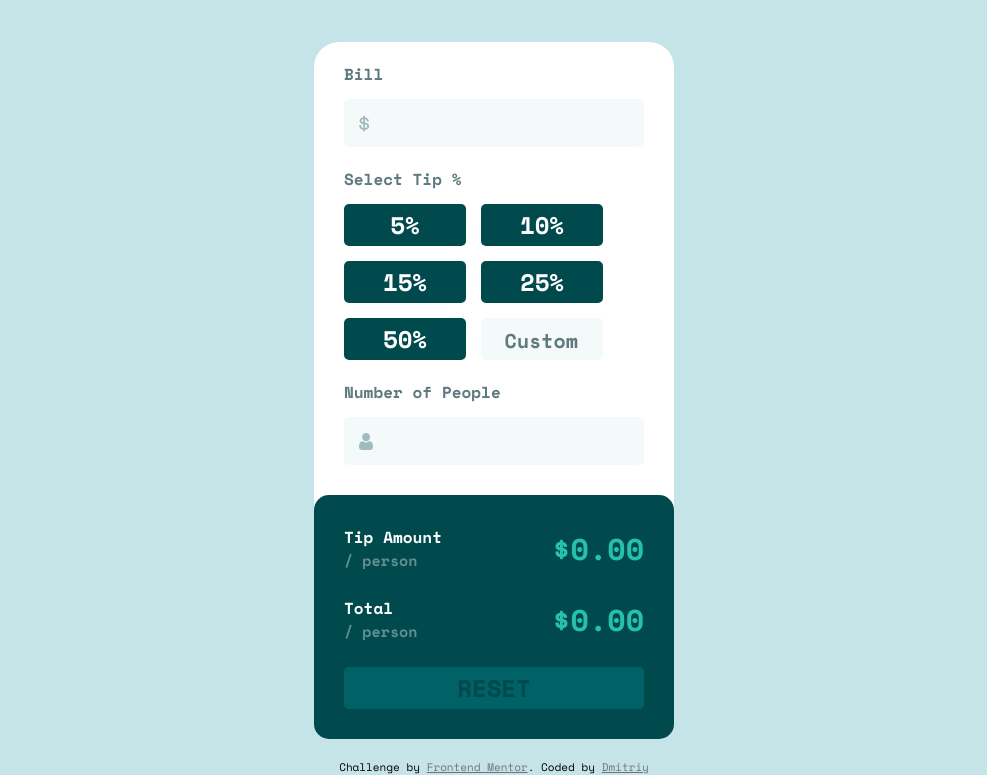
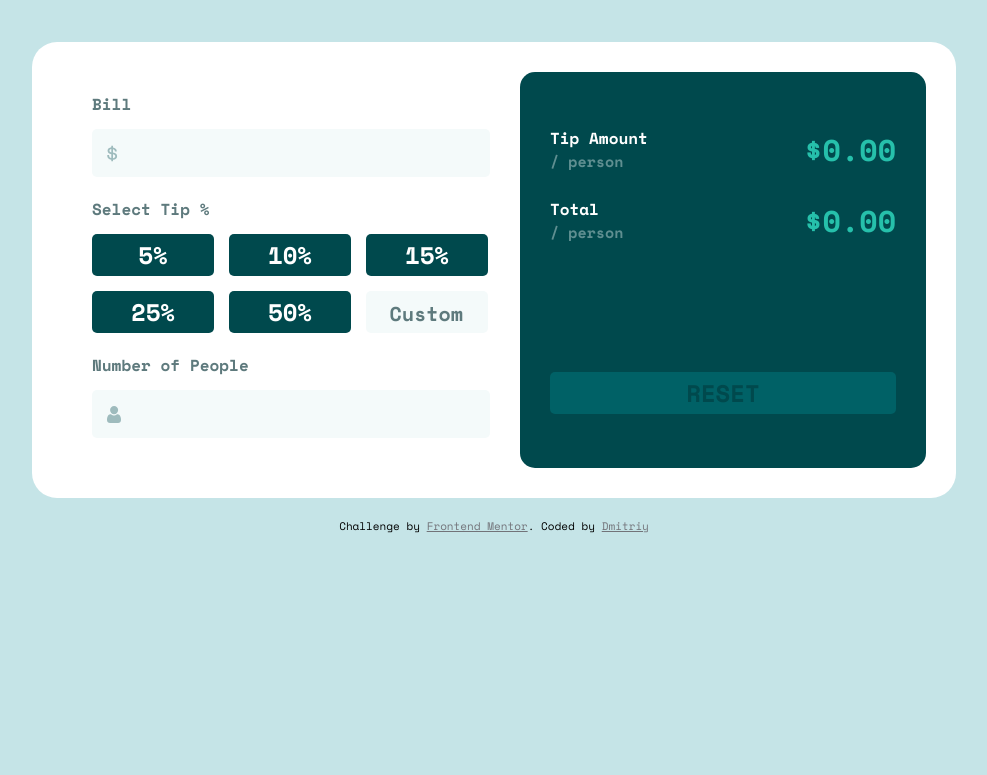
Before and after one commit to Dmitriy24S/tip-calculator-app, a plain HTML site: page index.html in a window 1280 px wide. Shown: the part 92-867 px from the top of the page, without its empty margins (146-1133 px from the left). After the commit the page ends 800 px from the top, so only its background shows below. Drawn offline with nearby package versions, Linux system fonts and the light colour scheme.

Commit message:
add desktop style

```diff
--- a/style.css
+++ b/style.css
@@ -186,3 +186,26 @@ span {
 a:hover {
   opacity: 0.8;
 }
+/* desktop style */
+@media (min-width: 1078px) {
+  main {
+    display: flex;
+    background-color: white;
+    padding: 3rem;
+    max-width: 924px;
+    width: auto;
+  }
+  .results-section {
+    width: 100%;
+  }
+  .input-section {
+    width: 53%;
+    min-width: 53%;
+  }
+  .results-section button {
+    margin-top: 30%;
+  }
+  .results-section {
+    justify-content: center;
+  }
+}
```
